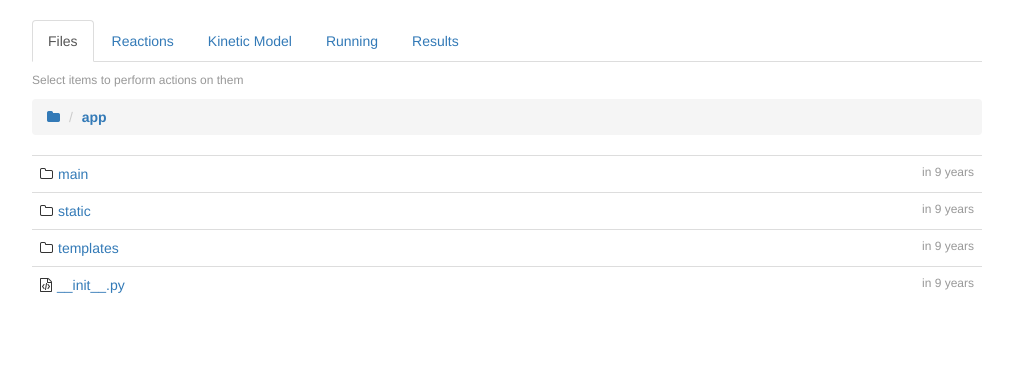
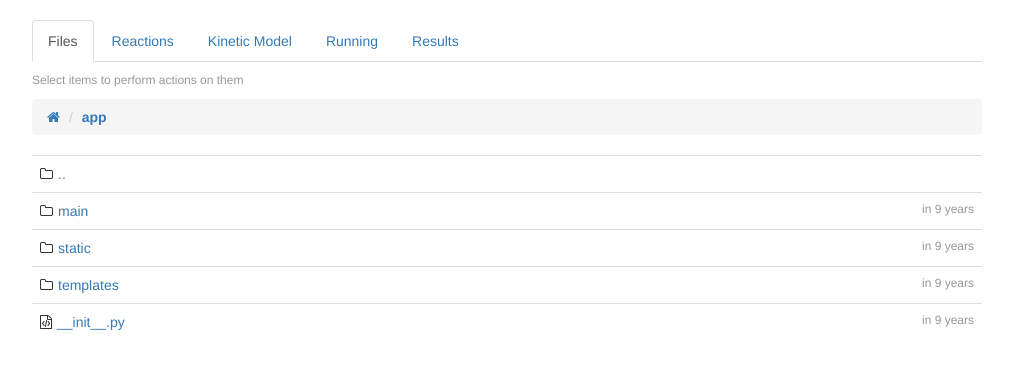
Before and after one commit to PytLab/scaks-hub, a Flask app: page /tree/app in a window 1280 px wide. Shown: the part 52-421 px from the top of the page, without its empty margins (133-1146 px from the left). Run offline with Flask 2, Linux system fonts and the light colour scheme; some libraries are stand-ins or nearby versions.

Commit message:
添加返回上级目录‘

```diff
--- a/app/main/views.py
+++ b/app/main/views.py
@@ -82,6 +82,12 @@ def filetree(path):
         locs['text_suffixes'] = ['txt', 'conf']
         locs['zip_suffixes'] = ['zip', 'rar', 'tar', 'tgz', '7z', 'gz']
 
+        # Previous link.
+        if path:
+            locs['prev_link'] = '/'.join(url.split('/')[: -1])
+        else:
+            locs['prev_link'] = None
+
         return render_template('filetree.html', **locs)
     else:
         response = make_response(send_file(full_path))
--- a/app/templates/filepath.html
+++ b/app/templates/filepath.html
@@ -1,6 +1,6 @@
 <!-- Bread crumb navigator for file location -->
 <ul class="breadcrumb">
-    <li><a href="{{ url_for('main.index') }}"><i class="fa fa-folder" aria-hidden="true"></i></a></li>
+    <li><a href="{{ url_for('main.index') }}"><i class="fa fa-home" aria-hidden="true"></i></a></li>
     {% for link, subdir in links_paths %}
     <li><b><a href="{{ link }}">{{ subdir }}</a></b></li>
     {% endfor %}
--- a/app/templates/filetable.html
+++ b/app/templates/filetable.html
@@ -4,6 +4,9 @@
         {% include "filepath.html" %}
         <table class="table table-hover filetree">
             <tbody>
+                {% if prev_link %}
+                    <tr><td><i class="fa fa-folder-o"></i><a href="{{ prev_link }}">..</a></td></tr>
+                {% endif %}
             {% if dir_items %}
                 {% for dir_item in dir_items %}
                 <tr>
```
